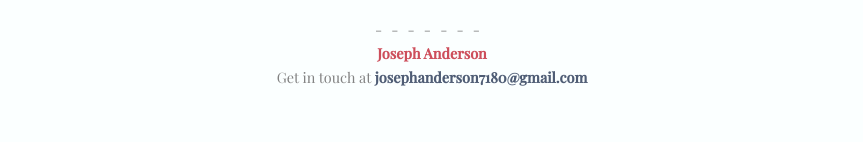
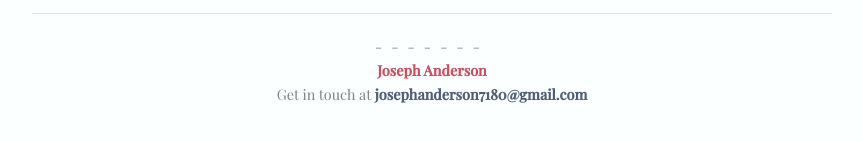
Before and after one commit to jjoseph-anderson/jjoseph-anderson.github.io, a plain HTML site: page projects.html in a window 1280 px wide. Shown: the part 620-762 px from the top of the page, without its empty margins (208-1071 px from the left). Drawn offline with nearby package versions, Linux system fonts and the light colour scheme.

Commit message:
Update projects.html

```diff
--- a/projects.html
+++ b/projects.html
@@ -141,9 +141,10 @@
 
             </div>
 
-            </hr>
+       <!-- *********************** End *************************** -->
 
-
+            <hr>
+        </div>
 
         <div class="about">
             <div class="about__devider">-------</div>
```
